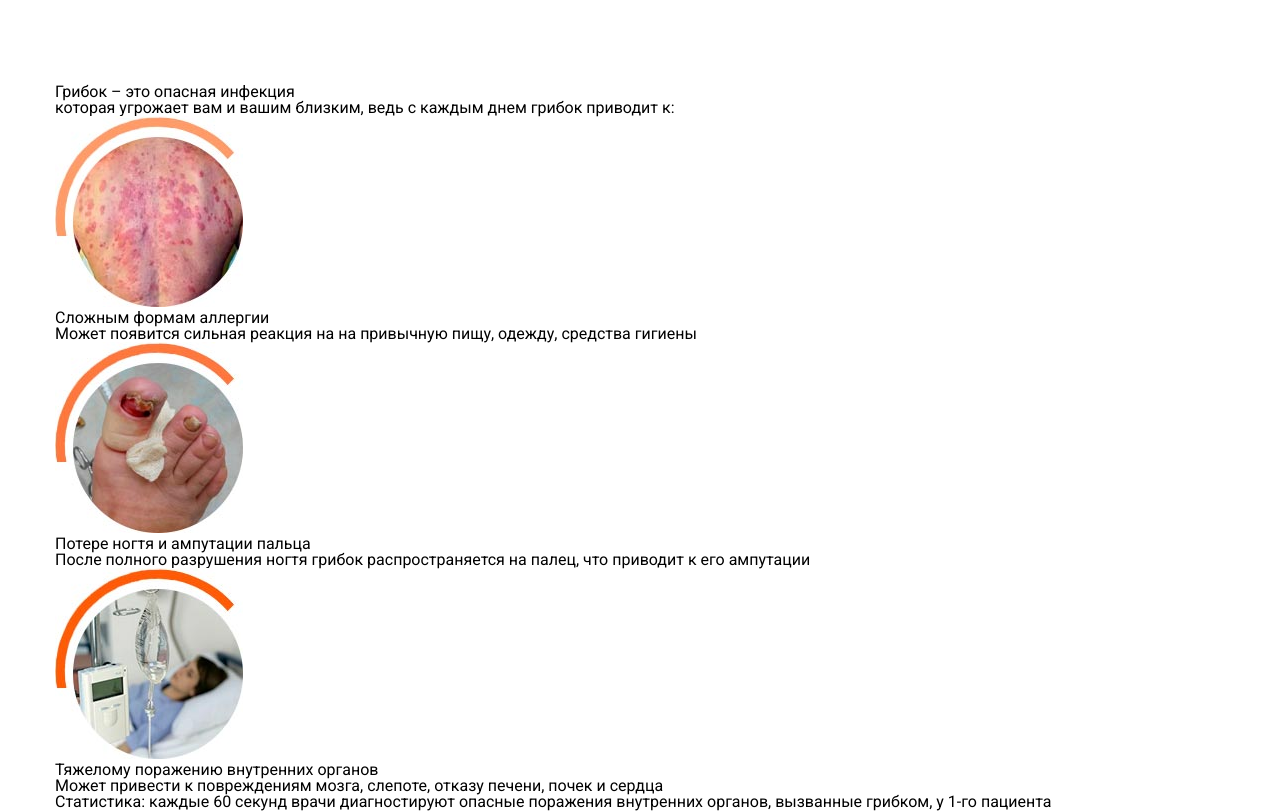
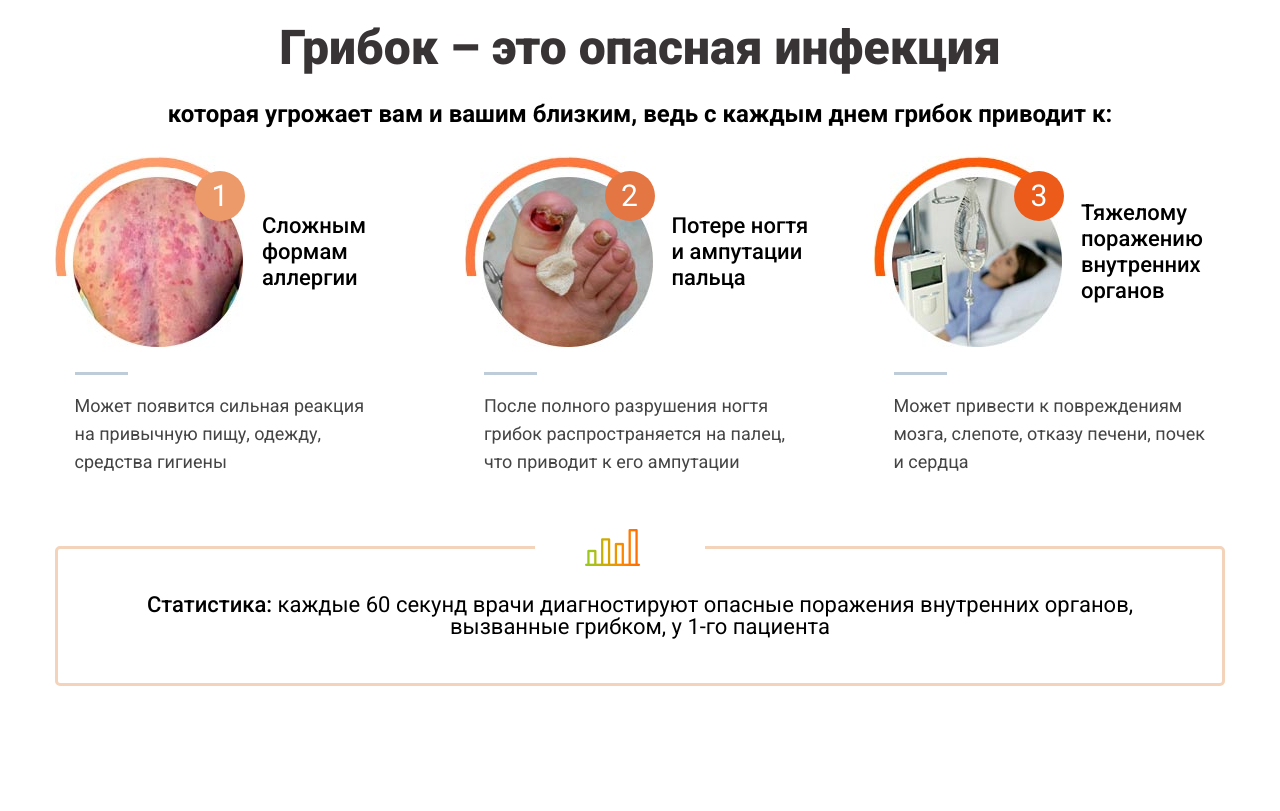
Before and after one commit to the-night-wing/Mikocin-site, a website: page index.html in a window 1280 px wide. Shown: the part 912-1723 px from the top of the page. After the commit the page ends 1628 px from the top, so only its background shows below. Drawn offline with Linux system fonts and the light colour scheme.

Commit message:
Update the markup(add classes), add desktop styles

```diff
--- a/index.html
+++ b/index.html
@@ -89,16 +89,17 @@
   </div>
   <div class="wrapper">
     <main>
-      <article>
-        <h2>Грибок – это опасная инфекция</h2>
-        <p>которая угрожает вам и вашим близким, ведь с каждым днем грибок приводит к:</p>
-        <section class="deseases">
+      <article class="fungus-info">
+        <h2 class="fungus-info__title">Грибок – это опасная инфекция</h2>
+        <p class="fungus-info__subtitle">которая угрожает вам и вашим близким, ведь с каждым днем грибок приводит к:
+        </p>
+        <section class="fungus-info__deseases">
           <section class="desease">
             <div class="desease__upper">
               <img src="./images/desease-1.jpg" alt="Сложные формы аллегрии при грибке" class="desease__image">
               <p class="desease__title">Сложным формам аллергии</p>
             </div>
-            <p class="desease__description">Может появится сильная реакция на на привычную пищу, одежду, средства
+            <p class="desease__description">Может появится сильная реакция на привычную пищу, одежду, средства
               гигиены
             </p>
           </section>
@@ -123,7 +124,8 @@
         </section>
       </article>
       <aside>
-        <p><span>Статистика:</span> каждые 60 секунд врачи диагностируют опасные поражения внутренних органов, вызванные
+        <p><span class="marked">Статистика:</span> каждые 60 секунд врачи диагностируют опасные поражения внутренних
+          органов, вызванные
           грибком, у 1-го пациента
         </p>
       </aside>
--- a/styles/main.scss
+++ b/styles/main.scss
@@ -18,6 +18,19 @@ $greyColor: #666666;
 $yellowGradient: 0deg, rgb(255, 188, 2) 0%, rgb(255, 206, 2) 100%;
 $orderShadowColor: rgb(223, 238, 255);
 $inputBackgroundColor: #eef2f7;
+$deseasesLabelColors: #ec9a6a, #e47643, #ec5b19;
+
+.flex-row {
+  display: flex;
+  flex-direction: row;
+  align-items: center;
+}
+
+.flex-column {
+  display: flex;
+  flex-direction: column;
+  align-items: center;
+}
 
 body {
   font-family: 'Roboto', sans-serif;
@@ -52,8 +65,7 @@ body {
   margin-left: 222px;
   padding: 10px 0;
   .h2-like {
-    display: flex;
-    align-items: center;
+    @extend .flex-row;
     background-position: 0 -827px;
     padding-left: 100px;
     height: 56px;
@@ -93,8 +105,7 @@ h1 {
   font-weight: 900;
   display: block;
   max-width: 300px;
-  display: flex;
-  flex-direction: column;
+  @extend .flex-column;
 }
 .small {
   font-size: 0.75em;
@@ -155,7 +166,7 @@ h1 {
   position: relative;
   margin-top: 30px;
   height: 680px;
-  margin-bottom: 180px;
+  // margin-bottom: 180px;
   padding-bottom: 30px;
   &__text {
     margin-left: 500px;
@@ -176,8 +187,7 @@ h1 {
   right: 0;
   top: 0;
   background-color: white;
-  display: flex;
-  flex-direction: column;
+  @extend .flex-column;
   align-items: stretch;
   max-width: 270px;
   border: 10px solid $greenColor;
@@ -202,16 +212,13 @@ h1 {
   }
   &__main {
     padding: 40px 30px 0;
-    display: flex;
-    flex-direction: column;
-    align-items: center;
+    @extend .flex-column;
   }
   header {
     text-align: center;
     font-size: 20px;
     line-height: 1.1;
-    display: flex;
-    flex-direction: column;
+    @extend .flex-column;
     margin-bottom: 15px;
   }
   input {
@@ -240,6 +247,7 @@ h1 {
   }
   &::before {
     position: absolute;
+    @extend .sprite;
     top: -10.5px;
     left: 45px;
     content: 'Бесплатно';
@@ -252,21 +260,15 @@ h1 {
     border-bottom-right-radius: 15px;
     border-top: 0;
     background-color: #f2f8ff;
-    background-image: url('../images/icons-sprite.png');
-    background-repeat: no-repeat;
     background-position: 9px -792px;
   }
   &__prices {
-    display: flex;
-    flex-direction: row;
+    @extend .flex-row;
     justify-content: space-between;
-    align-items: center;
     margin-bottom: 10px;
   }
   &__price {
-    display: flex;
-    flex-direction: column;
-    align-items: center;
+    @extend .flex-column;
     margin: 0 6px;
   }
   &__price-name {
@@ -339,15 +341,18 @@ h1 {
 .price {
   width: 100px;
   height: 40px;
-  display: block;
-  border-radius: 5px;
+  //display: block;
   font-size: 34px;
   font-weight: 900;
-  display: flex;
+  @extend .flex-row;
   justify-content: center;
-  align-items: center;
   color: black;
   position: relative;
+  border-radius: 5px;
+  -webkit-border-radius: 5px;
+  -moz-border-radius: 5px;
+  -ms-border-radius: 5px;
+  -o-border-radius: 5px;
   &--new {
     background-color: $yellowColor;
   }
@@ -393,3 +398,126 @@ h1 {
     top: -15px;
   }
 }
+
+main {
+  display: flex;
+  flex-direction: column;
+  align-items: center;
+  position: relative;
+  padding-bottom: 30px;
+  margin-top: 40px;
+  padding-top: 80px;
+  &::before {
+    @extend .sprite;
+    position: absolute;
+    content: '';
+    top: 0;
+    left: auto;
+    width: 100px;
+    height: 56px;
+    background-position: 0 -827px;
+  }
+}
+.fungus-info {
+  width: 100%;
+  &__title {
+    position: relative;
+    font-size: 48px;
+    color: rgb(56, 51, 52);
+    text-align: center;
+    font-weight: 900;
+  }
+  &__subtitle {
+    font-weight: bold;
+    text-align: center;
+    font-size: 24px;
+    font-weight: bold;
+    margin: 30px 0;
+  }
+  &__deseases {
+    @extend .flex-row;
+    justify-content: space-between;
+  }
+}
+
+.desease {
+  @extend .flex-column;
+  // max-width: 360px;
+  max-width: 30%;
+  @for $i from 1 through 3 {
+    &:nth-child(#{$i}) &__upper::before {
+      @extend .flex-row;
+      justify-content: center;
+      position: absolute;
+      content: '#{$i}';
+      font-size: 30px;
+      color: white;
+      top: 15px;
+      left: 140px;
+      width: 50px;
+      height: 50px;
+      border-radius: 50%;
+      background-color: nth($deseasesLabelColors, $i);
+      z-index: 100;
+    }
+  }
+  &__upper {
+    @extend .flex-row;
+    margin-bottom: 25px;
+    position: relative;
+  }
+  &__title {
+    font-size: 22px;
+    line-height: 1.182;
+    font-weight: 500;
+    text-align: left;
+    margin-left: 19px;
+  }
+  &__description {
+    position: relative;
+    font-size: 18px;
+    color: rgb(68, 68, 68);
+    line-height: 1.556;
+    text-align: left;
+    max-width: 312px;
+    box-sizing: border-box;
+    padding-top: 20px;
+    &::before {
+      content: '';
+      position: absolute;
+      top: 0;
+      left: 0;
+      width: 17%;
+      height: 3px;
+      background-color: #becbd8;
+    }
+  }
+}
+
+aside {
+  position: relative;
+  margin-top: 70px;
+  border: 3px solid rgb(244, 211, 187);
+  background-color: rgba(255, 255, 255, 0);
+  width: 100%;
+  box-sizing: border-box;
+  font-size: 22px;
+  text-align: center;
+  padding: 45px 70px;
+  border-radius: 5px;
+  -webkit-border-radius: 5px;
+  -moz-border-radius: 5px;
+  -ms-border-radius: 5px;
+  -o-border-radius: 5px;
+  &::before {
+    @extend .sprite;
+    content: '';
+    position: absolute;
+    width: 170px;
+    height: 38px;
+    top: -20px;
+    left: 41%;
+    background-position: 50px -433px;
+    background-color: white;
+  }
+}
```
Also changed, not shown: styles/main.css.
